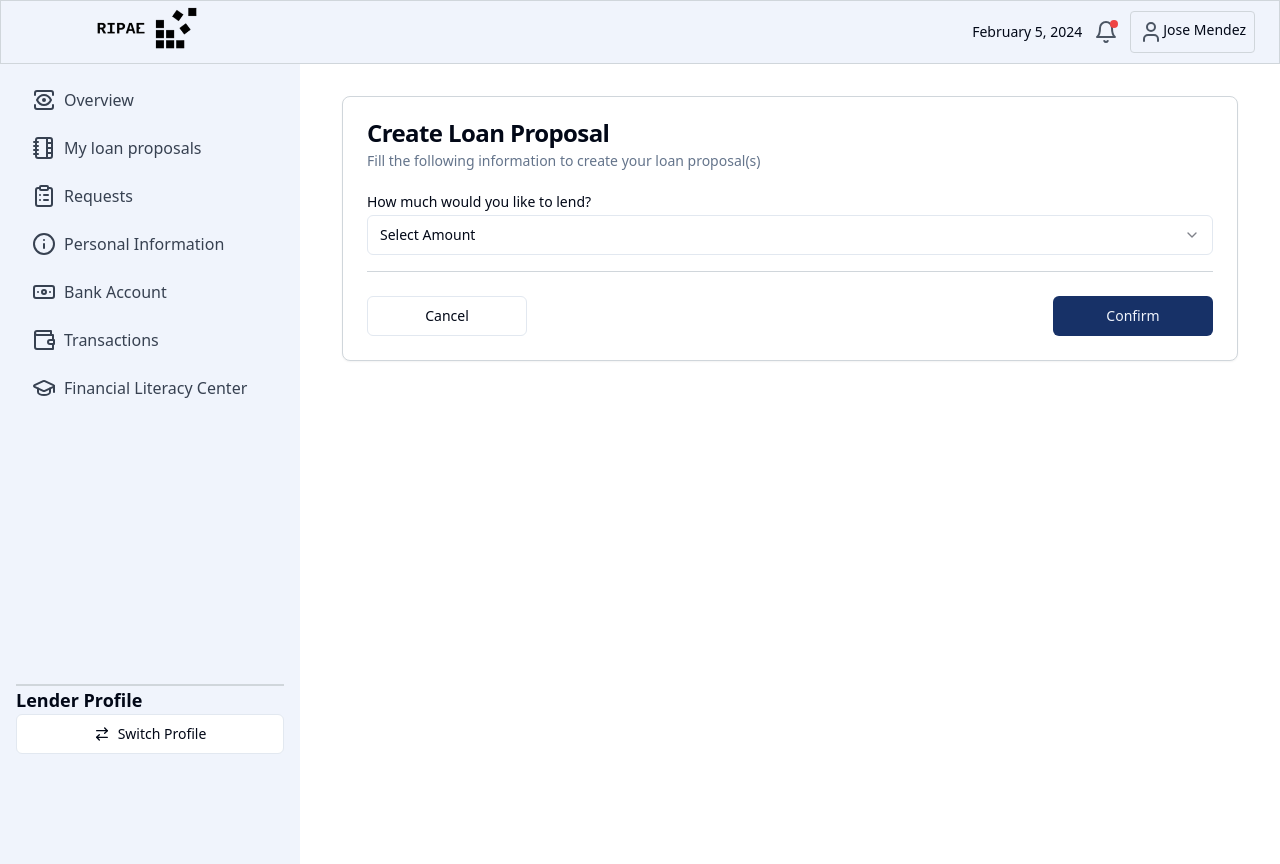
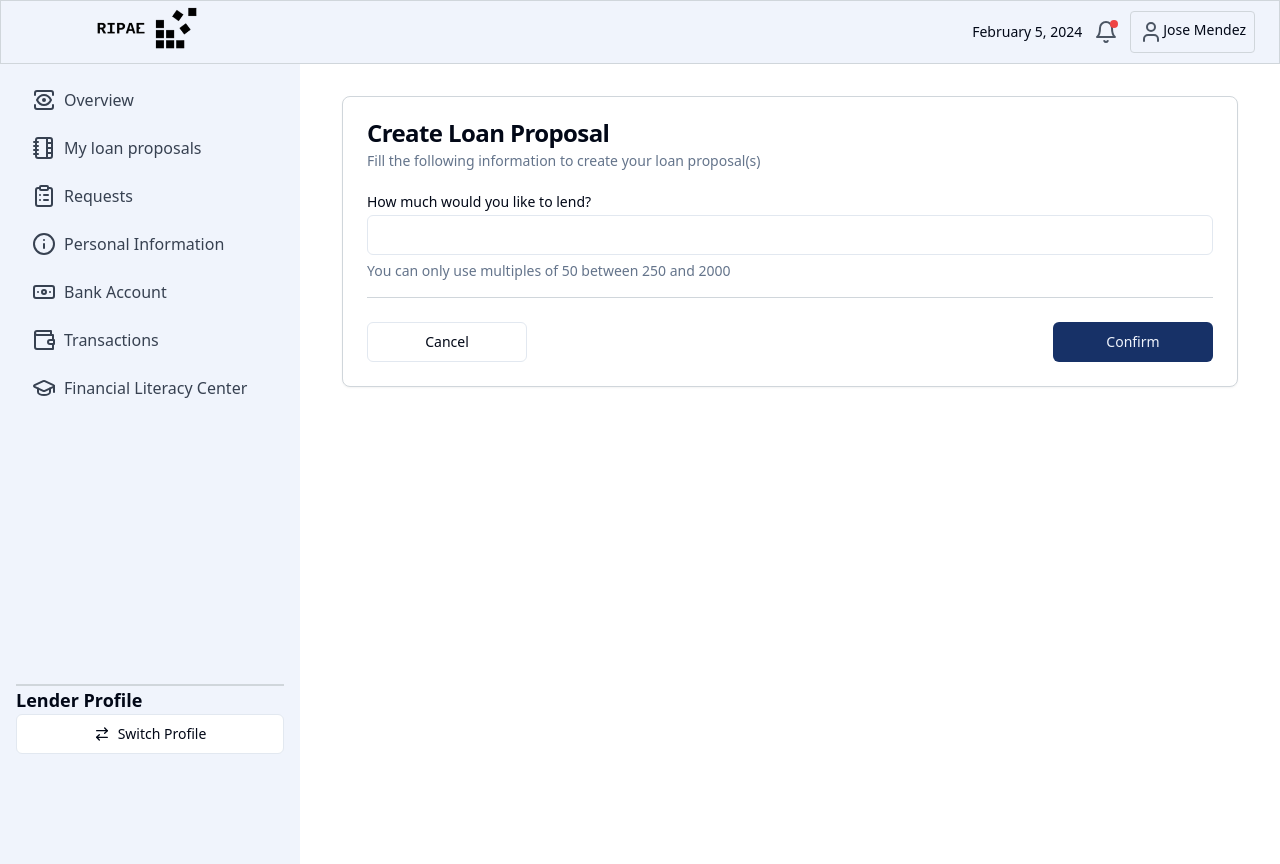
Before and after one commit to josemendezt/ripae, a Next.js app: page /noteCreation in a window 1280 px wide. Built offline with nearby package versions, Linux system fonts and the light colour scheme.

Commit message:
adjust for loan

```diff
--- a/src/app/(internal)/dashboardLender/investmentInfo.tsx
+++ b/src/app/(internal)/dashboardLender/investmentInfo.tsx
@@ -2,28 +2,24 @@ export default function InvestmentInfo() {
   return (
     <div className="flex gap-4 w-[95%] flex-wrap ">
       <div className="w-1/3 h-32 bg-secondary  rounded flex flex-col justify-center items-center">
-        <div className="text-md">Total Invested</div>
+        <div className="text-md">Total Loan</div>
         <div className="text-3xl font-bold">$4,000</div>
       </div>
       <div className="w-1/3 h-32 bg-secondary  rounded flex flex-col justify-center items-center">
         <div className="text-md">Total Return</div>
-        <div className="text-3xl font-bold text-green-500">
-          $226.25
-        </div>
+        <div className="text-3xl font-bold text-green-500">$226.25</div>
       </div>
       <div className="w-1/3 h-32 bg-secondary  rounded flex flex-col justify-center items-center flex-1">
         <div className="text-md">Earned Interest</div>
         <div className="text-3xl font-bold">10.05%</div>
       </div>
       <div className="w-1/3 h-32 bg-secondary  rounded flex flex-col justify-center items-center">
-        <div className="text-md ">Current Investment</div>
+        <div className="text-md ">Current Loan</div>
         <div className="text-3xl font-bold ">$1750</div>
       </div>
       <div className="w-1/3 h-32 bg-secondary  rounded flex flex-col justify-center items-center ">
         <div className="text-md">Projected Return</div>
-        <div className="text-3xl font-bold text-green-500">
-          197.50
-        </div>
+        <div className="text-3xl font-bold text-green-500">197.50</div>
       </div>
       <div className="w-1/3 h-32 bg-secondary  rounded flex flex-col justify-center items-center  flex-1">
         <div className="text-md">Blended Rate</div>
--- a/src/app/(internal)/myNotes/pendingNotes.tsx
+++ b/src/app/(internal)/myNotes/pendingNotes.tsx
@@ -44,7 +44,7 @@ function PendingNotes({
               </div>
               <div className="flex  p-2 w-56 justify-between">
                 <div>Installments: </div>
-                <div>One of 1635</div>
+                <div>3</div>
               </div>
             </div>
           </div>
--- a/src/app/(internal)/noteCreation/page.tsx
+++ b/src/app/(internal)/noteCreation/page.tsx
@@ -50,8 +50,8 @@ export default function NoteCreation() {
 
   const generateNotes = (number: number) => {
     const objects = [];
-    const interest = "6.5% - 13.5%";
-    const period = "30";
+    const interest = "5% - 9%";
+    const period = "45";
     let idCounter = 1;
 
     for (let value = 250; value <= number; value += 250) {
@@ -70,12 +70,10 @@ export default function NoteCreation() {
 
   const getInterest = (period: string) => {
     switch (period) {
-      case "30":
-        return "6.5% - 13.5%";
-      case "60":
-        return "8.5% - 15.5%";
+      case "45":
+        return "5% - 9%";
       default:
-        return "10.5% - 17.5%";
+        return "7% - 11%";
     }
   };
 
@@ -85,8 +83,8 @@ export default function NoteCreation() {
       return [
         {
           value: baseTotal,
-          interest: "6.5% - 13.5%",
-          period: "30",
+          interest: "5% - 9%",
+          period: "45",
           id: 1,
           isDeleting: false,
         },
@@ -107,8 +105,8 @@ export default function NoteCreation() {
 
     newNotes = Array.from({ length: newNumberOfNotes }, (_, index) => ({
       value: newValue,
-      interest: getInterest("30"),
-      period: "30",
+      interest: getInterest("45"),
+      period: "45",
       id: index + 1,
       isDeleting: false,
     }));
@@ -149,8 +147,8 @@ export default function NoteCreation() {
       length: newNumberOfNotes,
     }).map((_, index) => ({
       value: newValuePerNote,
-      interest: getInterest("30"),
-      period: "30",
+      interest: getInterest("45"),
+      period: "45",
       id: index + 1,
       isDeleting: false,
     }));
@@ -204,8 +202,8 @@ export default function NoteCreation() {
 
   const assignNotes = (newNotes: number[]) => {
     const tempNotes = newNotes.map((n, index) => ({
-      interest: "6.5% - 13.5%",
-      period: "30",
+      interest: "5% - 9%",
+      period: "45",
       id: index,
       value: n,
     }));
@@ -232,6 +230,21 @@ export default function NoteCreation() {
     );
   };
 
+  const is50Multiple = () => {
+    //not value selected yet
+    if (!selectedAmount) return true;
+
+    if (
+      selectedAmount < 250 ||
+      selectedAmount > 2000 ||
+      selectedAmount % 50 !== 0
+    ) {
+      return false;
+    }
+
+    return true;
+  };
+
   return (
     <div className="h-full w-[75%] mx-auto ">
       <Card className="  m-8">
@@ -245,7 +258,24 @@ export default function NoteCreation() {
           <div className="grid w-full items-center gap-4">
             <div className="flex flex-col space-y-1.5">
               <Label htmlFor="invest">How much would you like to lend?</Label>
-              <Select
+              <Input
+                id="invest"
+                type="number"
+                min={250}
+                max={2000}
+                step={50}
+                onChange={(e) => {
+                  const val = e.target.value;
+                  setSelectedAmount(Number(val));
+                  generateSpecificCombinations(Number(val));
+                }}
+              />
+              <CardDescription
+                className={cn(!is50Multiple() && "text-red-500")}
+              >
+                You can only use multiples of 50 between 250 and 2000
+              </CardDescription>
+              {/* <Select
                 onValueChange={(val) => {
                   setSelectedAmount(Number(val));
                   generateSpecificCombinations(Number(val));
@@ -261,17 +291,17 @@ export default function NoteCreation() {
                     </SelectItem>
                   ))}
                 </SelectContent>
-              </Select>
+              </Select> */}
             </div>
             {noteOptions.length > 0 && (
               <>
                 <CardDescription>
                   We have the following suggestions to divide your funds in
-                  multiple notes, the lowest they are the safest, but the return
+                  multiple loans, the lowest they are the safest, but the return
                   will be smaller. Alternatively, you can customize it using the
-                  buttons to Add or Delete notes.
+                  buttons to Add or Delete loans.
                 </CardDescription>
-                <p className=" font-semibold">Note Options</p>
+                <p className=" font-semibold">Loan Options</p>
                 <section className="flex gap-4">
                   {noteOptions.map((opt, index) => (
                     <div
@@ -285,7 +315,7 @@ export default function NoteCreation() {
                         assignNotes(opt);
                       }}
                     >
-                      {opt.length} notes
+                      {opt.length} loans
                     </div>
                   ))}
                 </section>
@@ -293,20 +323,20 @@ export default function NoteCreation() {
             )}
             {noteOptions.length > 0 && (
               <>
-                <p className=" font-semibold mt-2">Customize Notes</p>
+                <p className=" font-semibold mt-2">Customize Loans</p>
                 <div className="flex gap-8 mt-0">
                   <Button
                     onClick={addNotes}
                     disabled={notes[0] && notes[0].value === 250}
                   >
-                    Add Notes +
+                    Add Loans +
                   </Button>
                   <Button
                     disabled={notes.length === 1}
                     onClick={removeNotes}
                     variant="secondary"
                   >
-                    Delete Notes -
+                    Delete Loans -
                   </Button>
                 </div>
               </>
```
